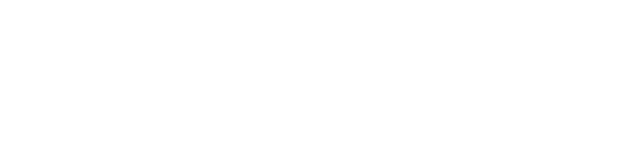
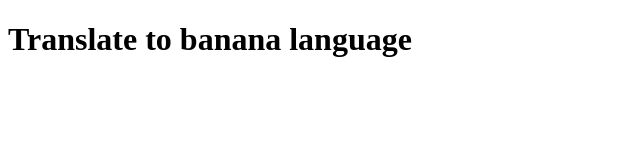
Before and after one commit to DarshilDixit/Banana-Translator, a plain HTML site: page index.html in a window 1280 px wide. Shown: the whole page, without its empty margins (0-640 px from the left). Drawn offline with Linux system fonts and the light colour scheme.

Commit message:
Update index.html

```diff
--- a/index.html
+++ b/index.html
@@ -7,6 +7,6 @@
     <title>Translate To Banana!</title>
 </head>
 <body>
-
+    <h1>Translate to banana language</h1>
 </body>
 </html>
```
